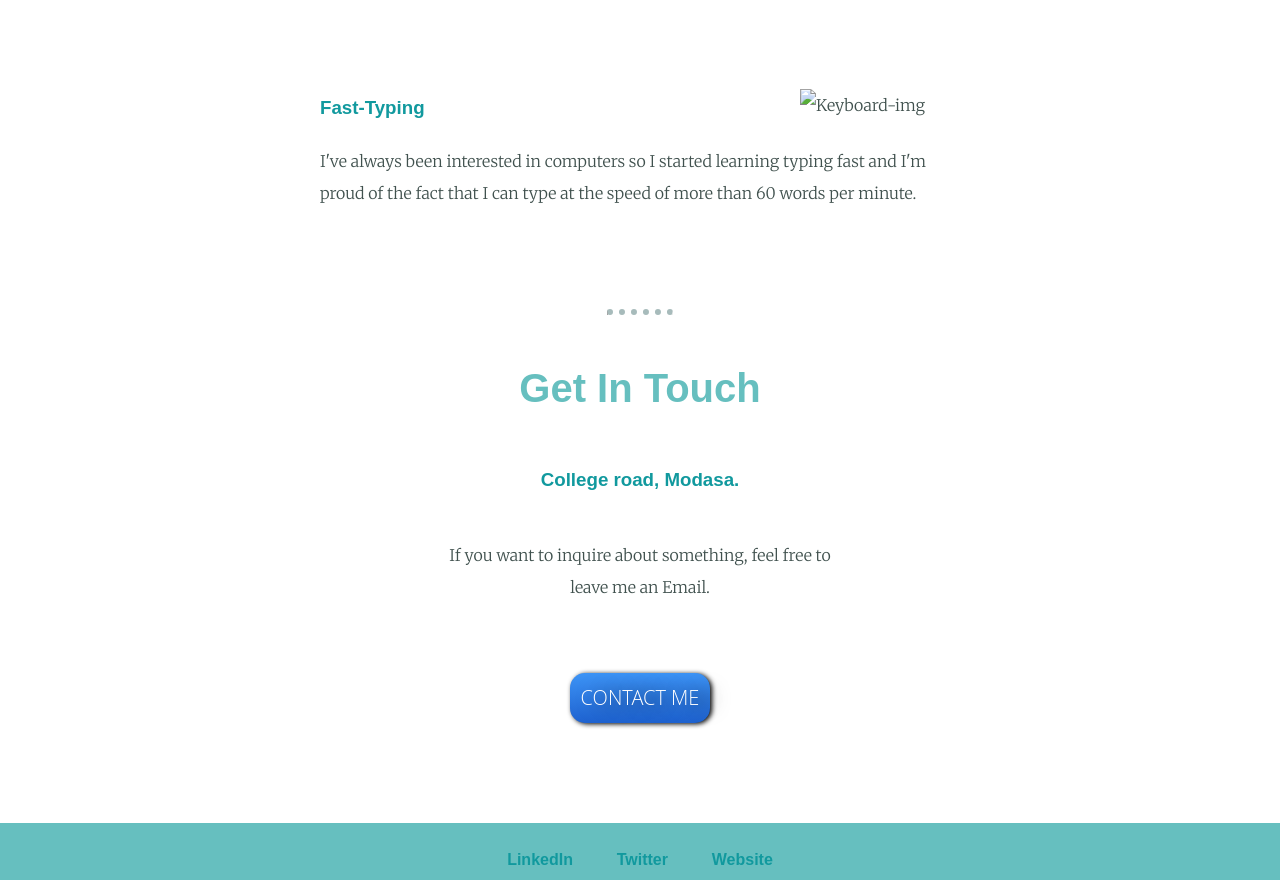
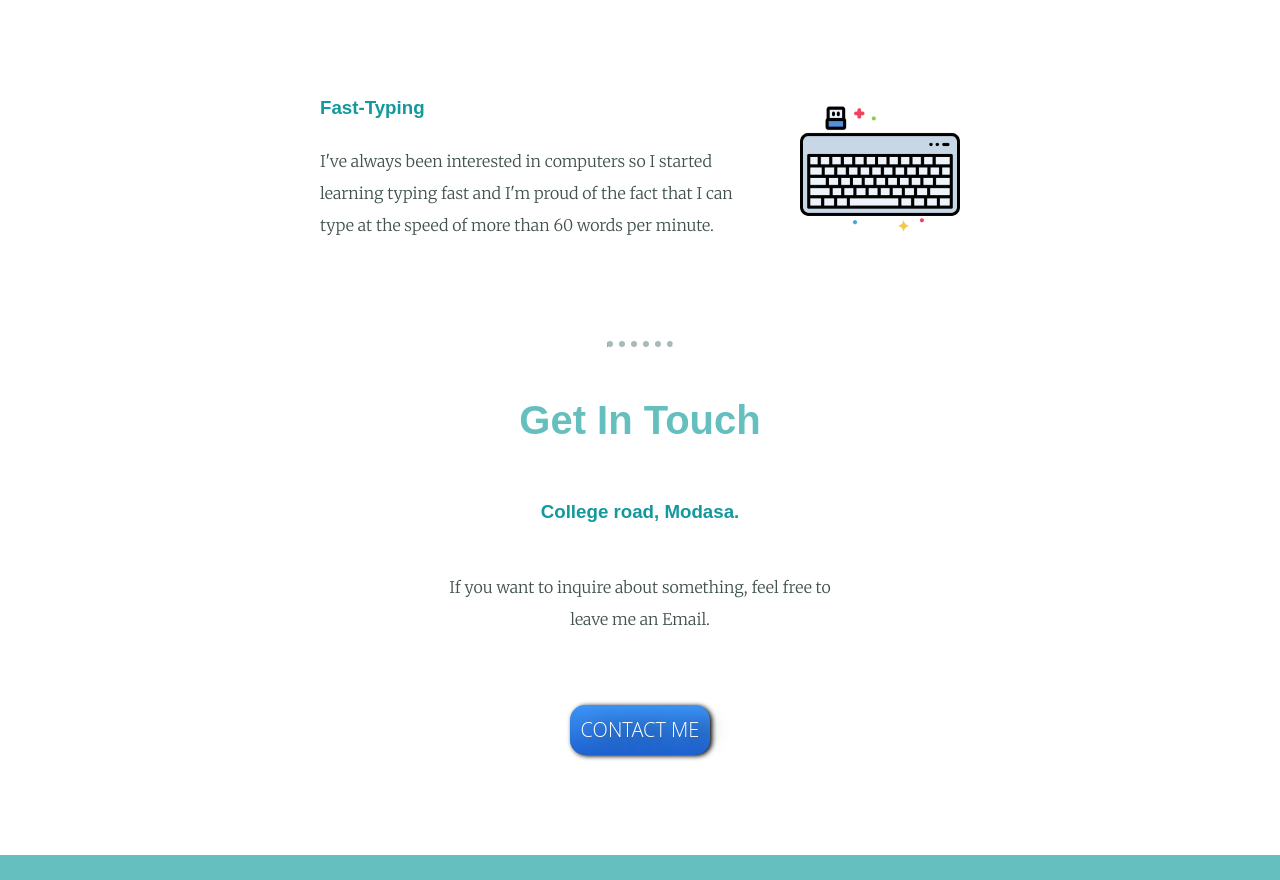
Before and after one commit to faizanzaz/personal-site, a plain HTML site: page index.html in a window 1280 px wide. Shown: the part 1735-2615 px from the top of the page. Drawn offline with Linux system fonts and the light colour scheme; a web font is replaced by a local one.

Commit message:
Update index.html

```diff
--- a/index.html
+++ b/index.html
@@ -42,7 +42,7 @@
       </div>
       <div class="skill-row">
         <img class="Keyboard-img"
-          src="keyboard-img.png"
+          src="images/keyboard-img.png"
           alt="Keyboard-img" width="400px">
         <h3>Fast-Typing</h3>
         <p>I've always been interested in computers so I started learning typing fast and I'm proud of the fact that I
```
